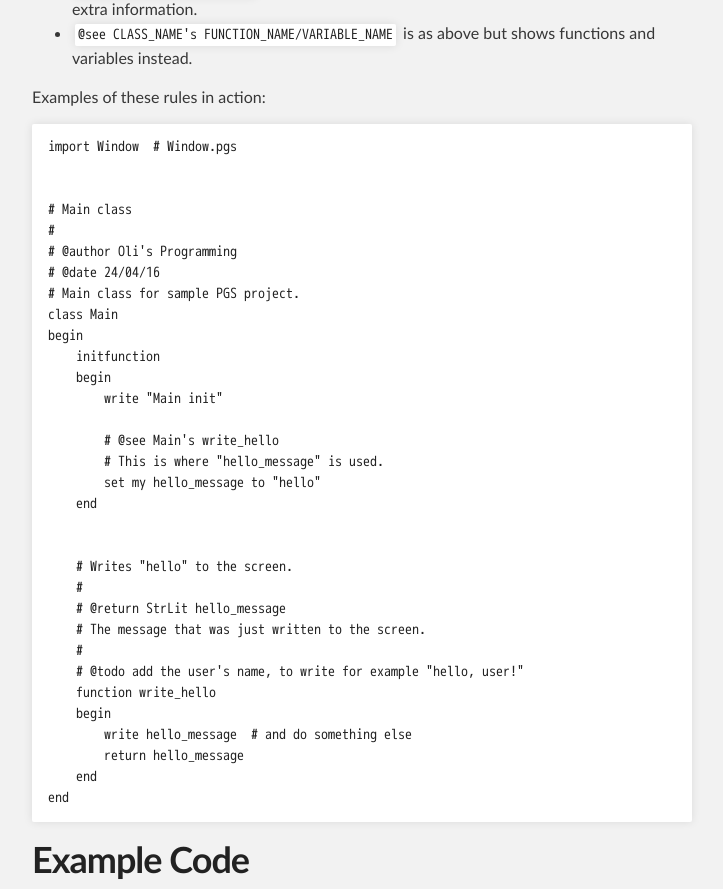
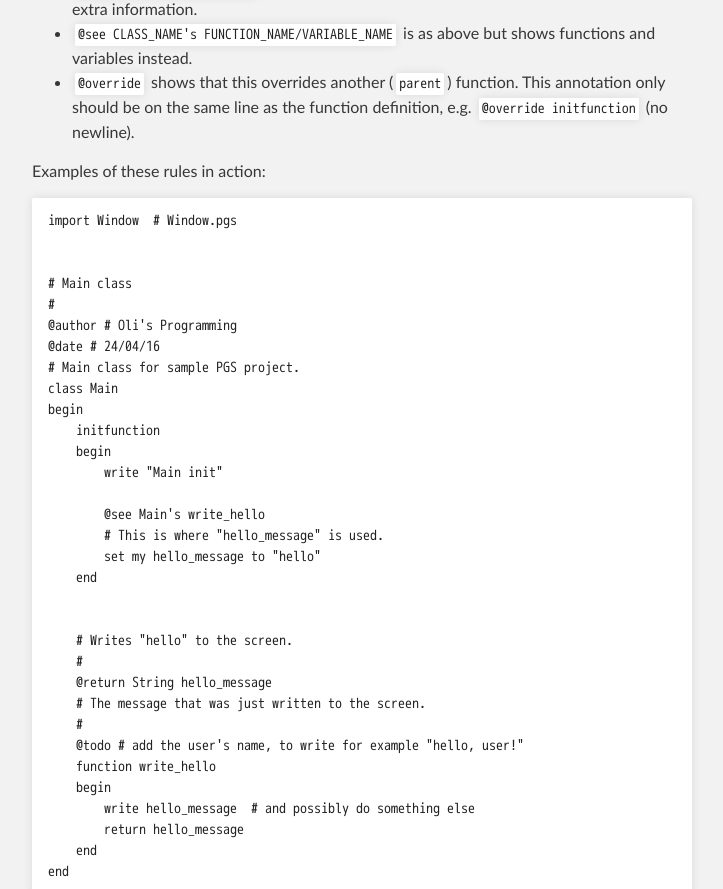
Before and after one commit to OlisProgramming/PyGameSimplified, a plain HTML site: page index.html in a window 1280 px wide. Shown: the part 7985-8874 px from the top of the page, without its empty margins (288-1011 px from the left). Drawn offline with Linux system fonts and the light colour scheme; a web font is replaced by a local one.

Commit message:
Update index.html

```diff
--- a/index.html
+++ b/index.html
@@ -587,7 +587,7 @@ See list below for all possible tokens, phrases and their Python translations.</
 <li>To title certain parts of code, use 5 <code>#</code>s then the title name in all caps then 5 <code>#</code>s again, e.g.:</br><code>##### DRAW CALLS #####</code>
 </li>
 <li>Between classes/functions: allow two line breaks between two classes, two functions or the beginning of a class. Documentation in comments counts as lines IN the class/function.</li>
-<li>Inline Documentation: Documentation should be immediately one line before the item it is documenting, leaving one blank line before it to separate it from previous code. Classes should have class name on the first line of documentation, then an empty line (still with <code>#</code> symbol), then further documentation. Certain documentation items can be given using this set of annotations:
+<li>Inline Documentation: Documentation should be immediately one line before the item it is documenting, leaving one blank line before it to separate it from previous code. Classes should have class name on the first line of documentation, then an empty line (still with <code>#</code> symbol), then further documentation. Certain documentation items can be given using this set of annotations (with NO hash symbol):
 
 <ul>
 <li>
@@ -604,6 +604,8 @@ See list below for all possible tokens, phrases and their Python translations.</
 <code>@see FILE_NAME/CLASS_NAME</code> recommends to the user to also look at said file/class for extra information.</li>
 <li>
 <code>@see CLASS_NAME's FUNCTION_NAME/VARIABLE_NAME</code> is as above but shows functions and variables instead.</li>
+<li>
+<code>@override</code> shows that this overrides another (<code>parent</code>) function. This annotation only should be on the same line as the function definition, e.g. <code>@override initfunction</code> (no newline).</li>
 </ul>
 </li>
 </ul>
@@ -615,8 +617,8 @@ See list below for all possible tokens, phrases and their Python translations.</
 
 # Main class
 #
-# @author Oli's Programming
-# @date 24/04/16
+@author # Oli's Programming
+@date # 24/04/16
 # Main class for sample PGS project.
 class Main
 begin
@@ -624,7 +626,7 @@ begin
     begin
         write "Main init"
 
-        # @see Main's write_hello
+        @see Main's write_hello
         # This is where "hello_message" is used.
         set my hello_message to "hello"
     end
@@ -632,13 +634,13 @@ begin
 
     # Writes "hello" to the screen.
     #
-    # @return StrLit hello_message
+    @return String hello_message
     # The message that was just written to the screen.
     #
-    # @todo add the user's name, to write for example "hello, user!"
+    @todo # add the user's name, to write for example "hello, user!"
     function write_hello
     begin
-        write hello_message  # and do something else
+        write hello_message  # and possibly do something else
         return hello_message
     end
 end
```
